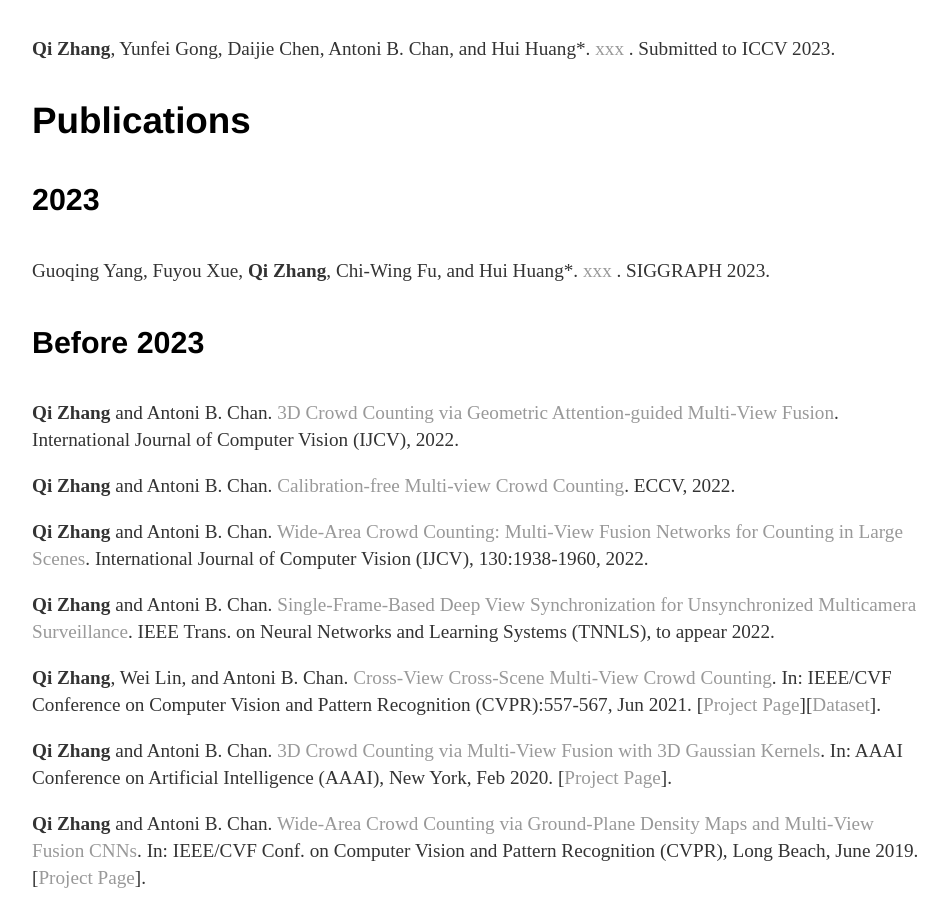
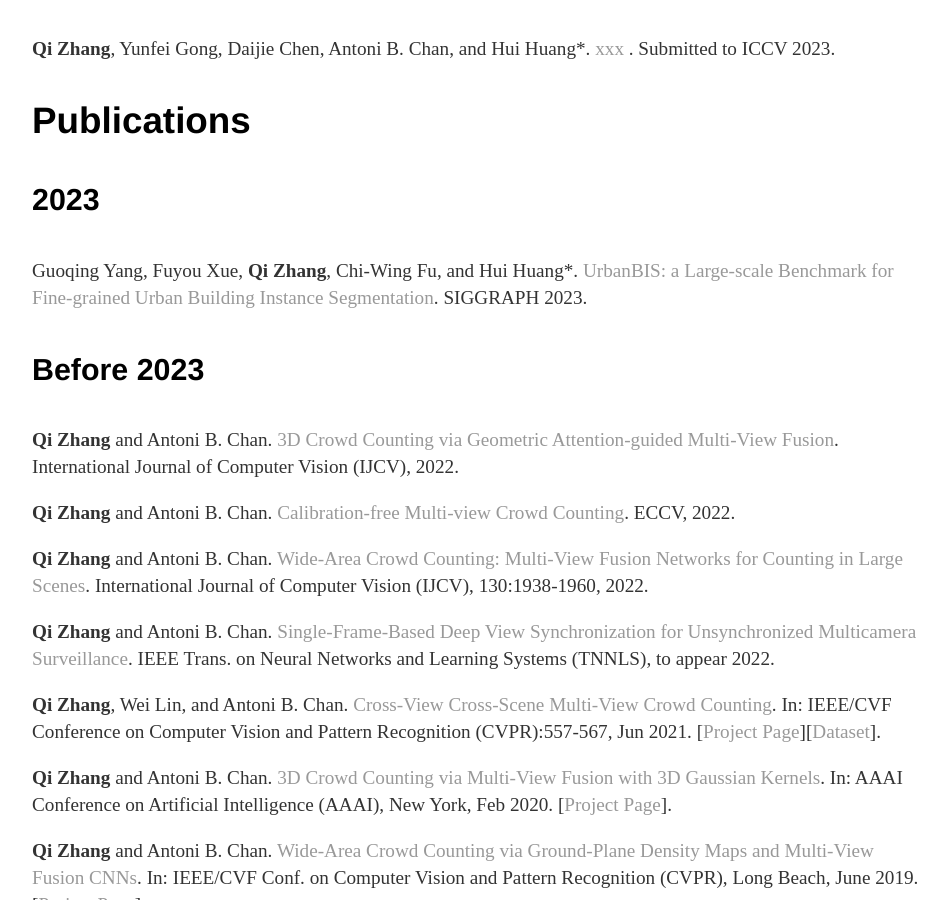
Before and after one commit to zqyq/zqyq.github.io, a Jekyll site: the page built from about/index.html, in a window 1280 px wide and 900 px high, scrolled down 1130 px. Shown: the whole window, without its empty margins (160-1108 px from the left). Built offline with Jekyll 4.4.1, drawn with Linux system fonts in a browser that asks for light colours.

Commit message:
Update index.html

```diff
--- a/about/index.html
+++ b/about/index.html
@@ -45,7 +45,8 @@
 		<h3>Publications</h3>
 		<h4>2023</h4>
 
-		<p>Guoqing Yang, Fuyou Xue, <strong>Qi Zhang</strong>, Chi-Wing Fu, and Hui Huang*. <a> xxx </a>. SIGGRAPH 2023. </p>
+		<p>Guoqing Yang, Fuyou Xue, <strong>Qi Zhang</strong>, Chi-Wing Fu, and Hui Huang*. <a> UrbanBIS: a Large-scale Benchmark
+			for Fine-grained Urban Building Instance Segmentation</a>. SIGGRAPH 2023. </p>
 
 
                 <h4>Before 2023</h4>
```
